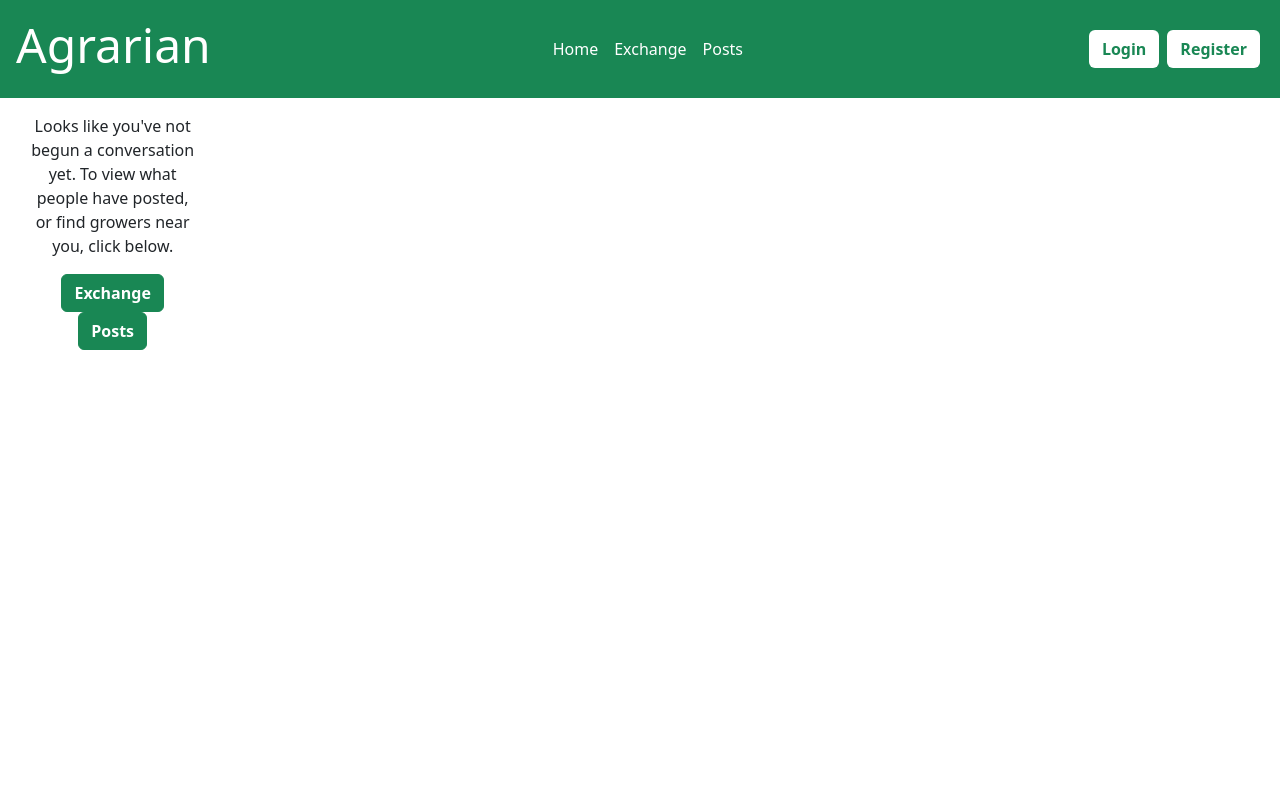
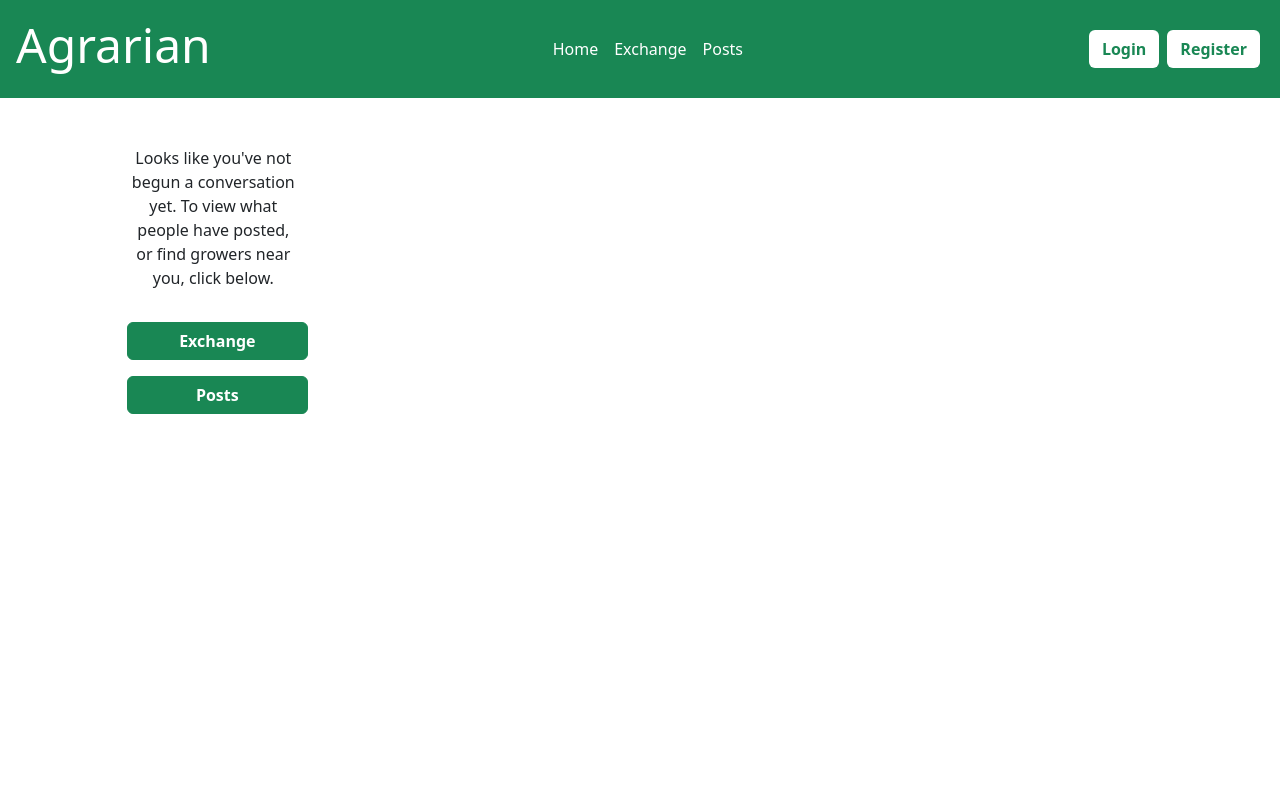
Before and after one commit to CraigAT1181/fe-agrarian-react, a React (Vite) app: page /messenger in a window 1280 px wide. Shown: the top 800 px of the page. Built offline with nearby package versions, Linux system fonts and the light colour scheme.

Commit message:
Amended CSS in divs in ContactList to present buttons better if there are no conversations.

```diff
--- a/src/components/ContactList.jsx
+++ b/src/components/ContactList.jsx
@@ -46,7 +46,7 @@ export default function ContactList({ setConversationID }) {
     );
 
   return (
-    <div className="d-flex-col justify-content-center">
+    <div className="d-flex-col row justify-content-center">
       {conversations.length > 0 ? (
         conversations.map((conversation, index) =>
           conversation.user1_id === user.user_id ? (
@@ -70,7 +70,7 @@ export default function ContactList({ setConversationID }) {
           )
         )) :
 
-        <div className="text-center align-items-center w-50 p-3">
+        <div className="row g-3 text-center align-items-center w-50 p-3">
         <p>
           Looks like you've not begun a conversation yet. To view what
           people have posted, or find growers near you, click below.
```
